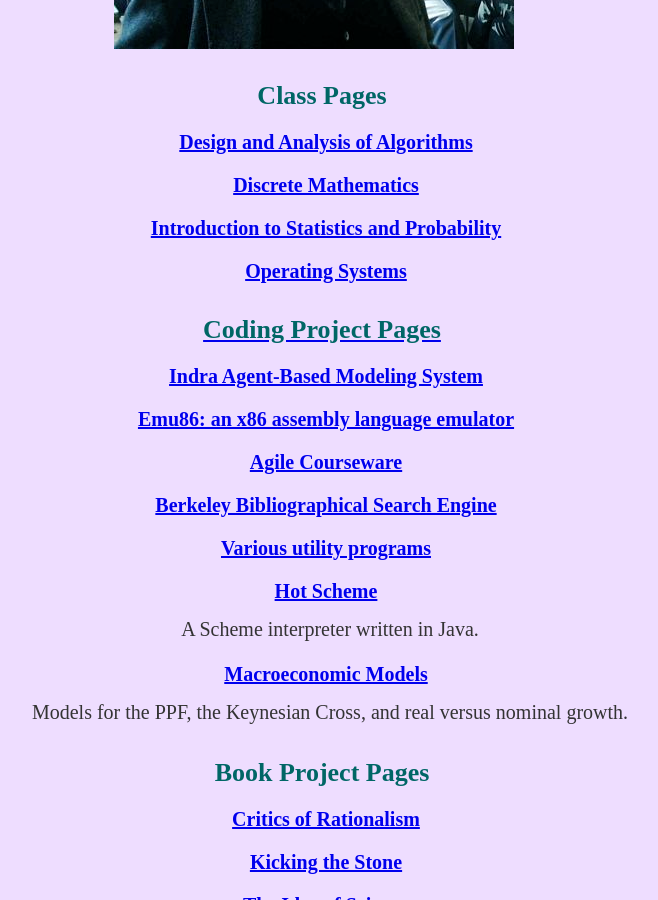
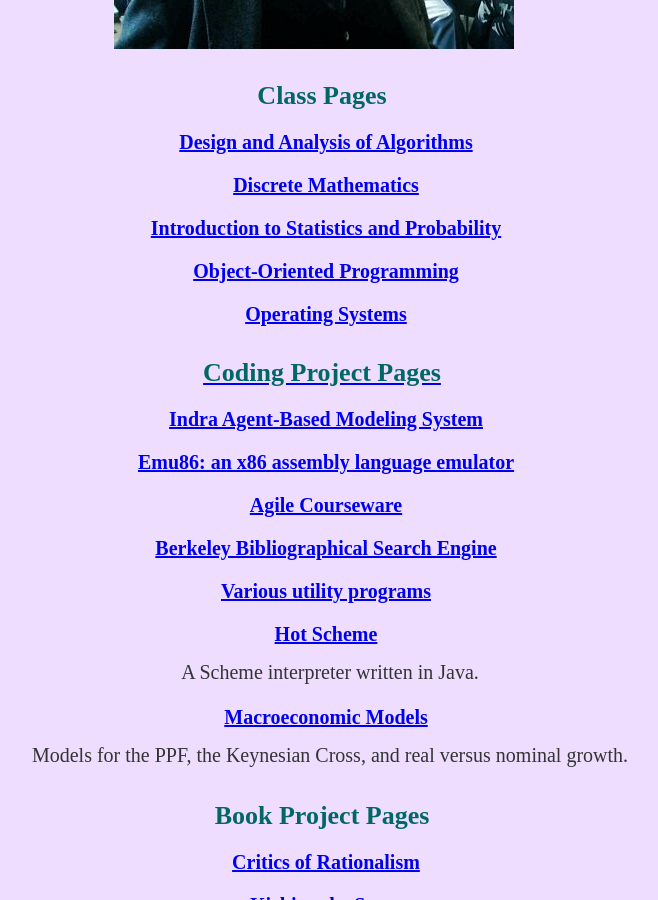
Before and after one commit to gcallah/gcallah.github.io, a Jekyll site: the page index.html, which Jekyll copies as it is, in a window 1280 px wide and 900 px high, scrolled down 353 px. Shown: the whole window, without its empty margins (326-984 px from the left). Built offline with Jekyll 4.4.1, drawn with Linux system fonts in a browser that asks for light colours.

Commit message:
Added OOP course.

```diff
--- a/index.html
+++ b/index.html
@@ -38,6 +38,11 @@
                         <a href="../statistics/index.html">
                         Introduction to Statistics and Probability
                         </a>
+                    </h3>
+
+                    <h3>
+                        <a href="../OOP/index.html">
+                        Object-Oriented Programming
                     </h3>
 
                     <h3>
```
